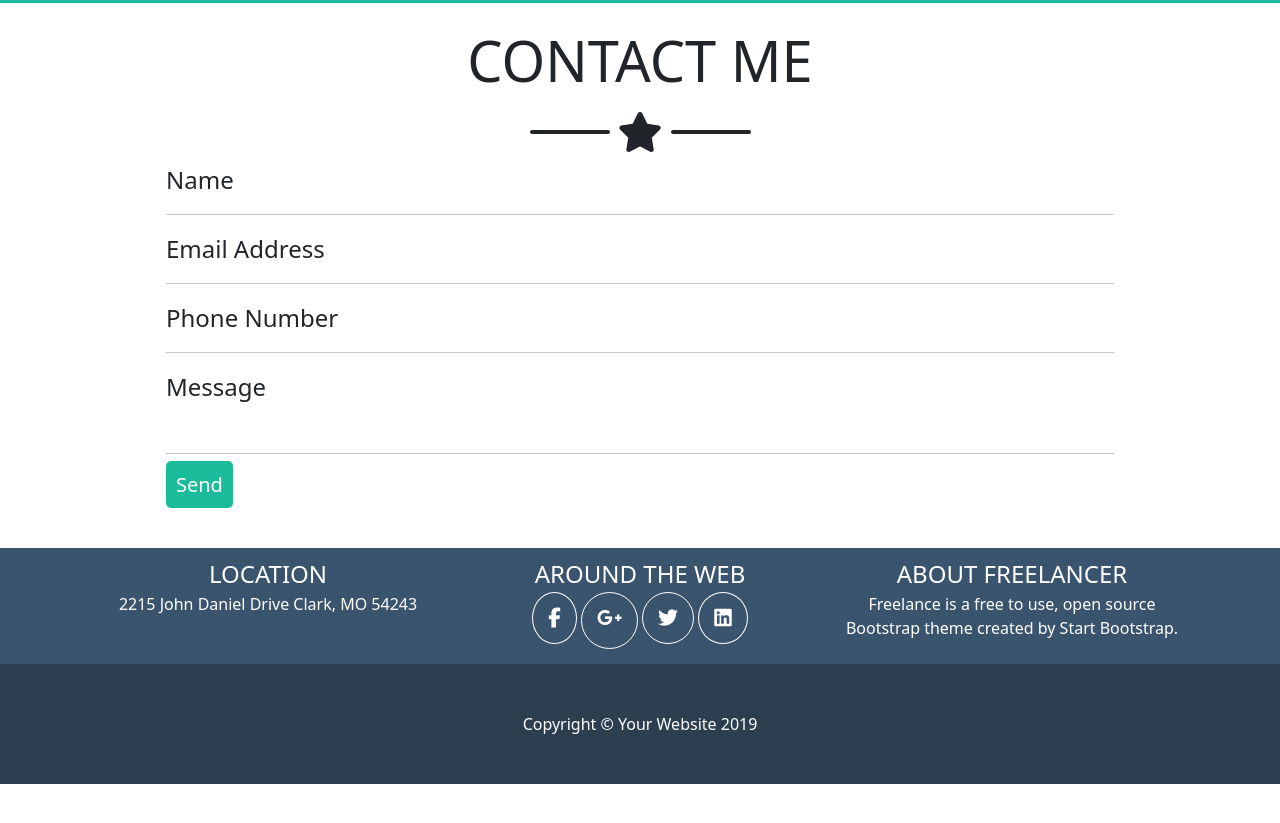
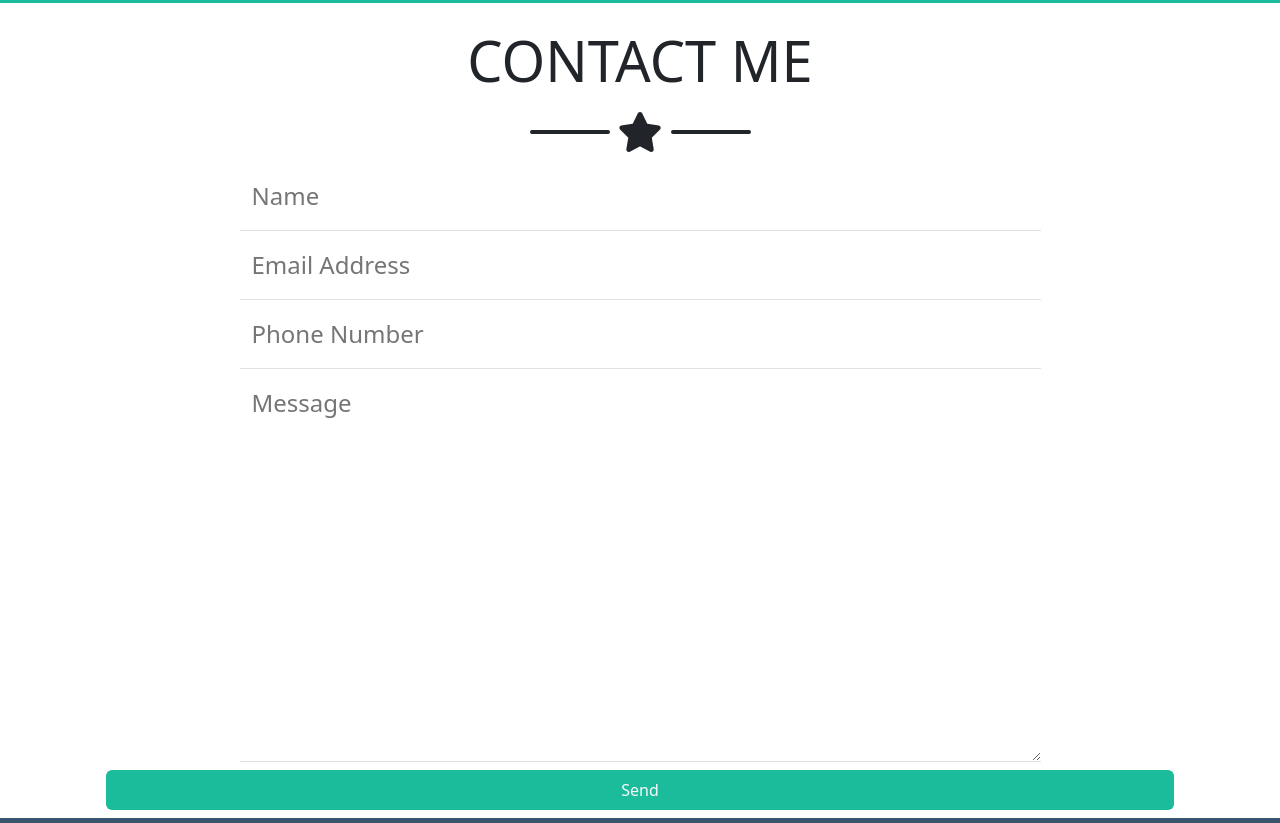
Before and after one commit to matteopoliti/html-css-bootstrap-freelancer, a plain HTML site: page index.html in a window 1280 px wide. Shown: the part 1950-2773 px from the top of the page. Before the commit the page ends 2734 px from the top, so only its background shows below. Drawn offline with nearby package versions, Linux system fonts and the light colour scheme.

Commit message:
fix(footer): add form

```diff
--- a/assets/css/style.css
+++ b/assets/css/style.css
@@ -51,12 +51,8 @@ footer div h3{
     font-size: clamp(1.5rem, 5vw, 3.5rem);
 }
 
-footer div div .send{
+footer .send{
     background-color: #1abc9c;
-    padding: 10px;
-    border-radius: 5px;
-    color: white;
-    text-decoration: none;
 }
 
 .footer_bg{
--- a/index.html
+++ b/index.html
@@ -117,7 +117,18 @@
                     <span class="text-center text-dark fs-1"><i class="fa-solid fa-star"></i></span>
                     <div class="bars rounded bg-dark"></div>
                 </div>
-                <div class="px-5 mb-5">
+
+                <form action="" class="row justify-content-center">
+                    <input type="text" placeholder="Name" class="col-9 border-0 border-bottom fs-4 py-3">
+                    <input type="email" placeholder="Email Address" class="col-9 border-0 border-bottom fs-4 py-3">
+                    <input type="tel" placeholder="Phone Number" class="col-9 border-0 border-bottom fs-4 py-3">
+                    <textarea placeholder="Message" name="message" id="" cols="30" rows="10" class="col-9 border-0 border-bottom fs-4 py-3"></textarea>
+                    <button class="send rounded p-2 border-0 text-light my-2">Send</button>
+                </form>
+
+
+
+                <!-- <div class="px-5 mb-5">
                     <span class="text-capitalize fs-4">name</span>
                     <hr>
                     <span class="text-capitalize fs-4">email address</span>
@@ -131,7 +142,7 @@
                     <hr>
                     <a href="#" class="text-capitalize fs-5 send">send</a>
 
-                </div>
+                </div> -->
             </div>
 
             <div class="footer_bg">
```
